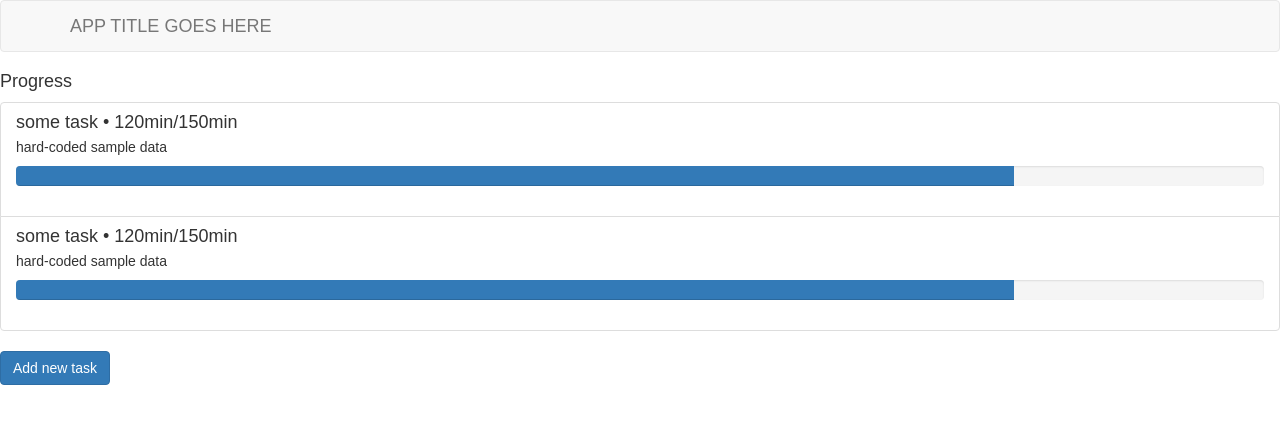
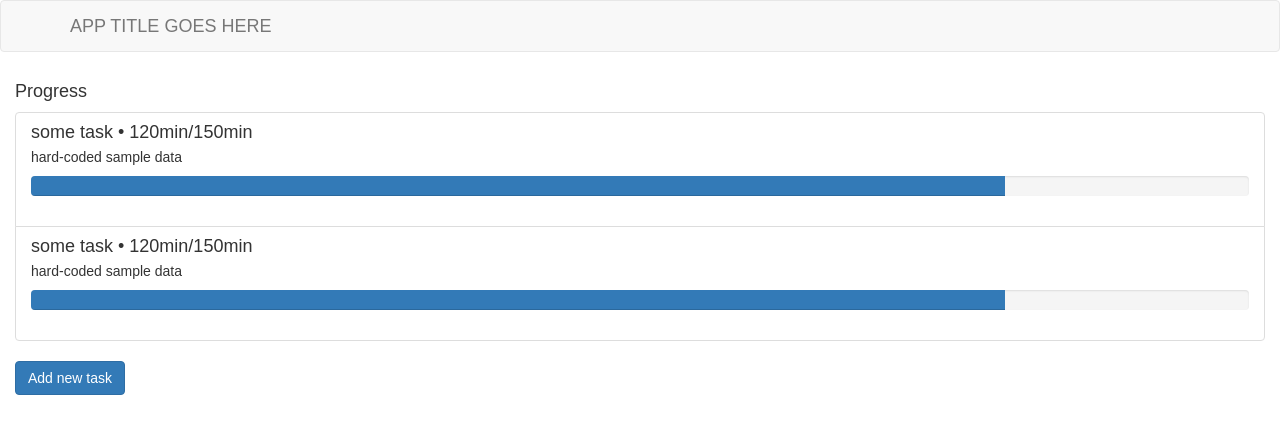
Before and after one commit to what-now/Q3-Project, a React (Create React App) app: page / in a window 1280 px wide. Shown: the top 434 px of the page. Built offline with nearby package versions, Linux system fonts and the light colour scheme.

Commit message:
Add container class

```diff
--- a/src/Dashboard/Dashboard.js
+++ b/src/Dashboard/Dashboard.js
@@ -31,7 +31,7 @@ class Dashboard extends Component {
   }
 
   render() {
-    return <div>
+    return <div className="container-fluid">
       <h4>Progress</h4>
       <Progress tasks={this.state.tasks}/>
       <FormToggle/>
```
